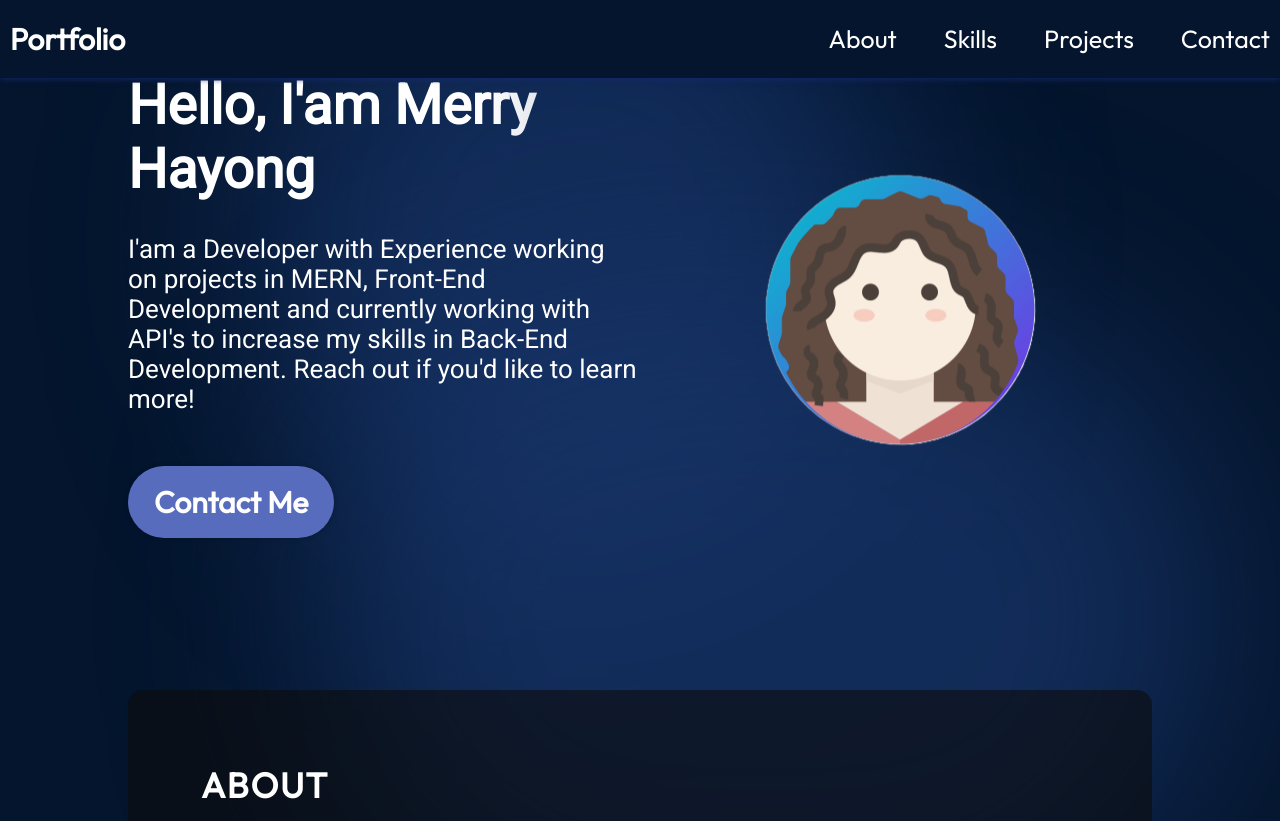
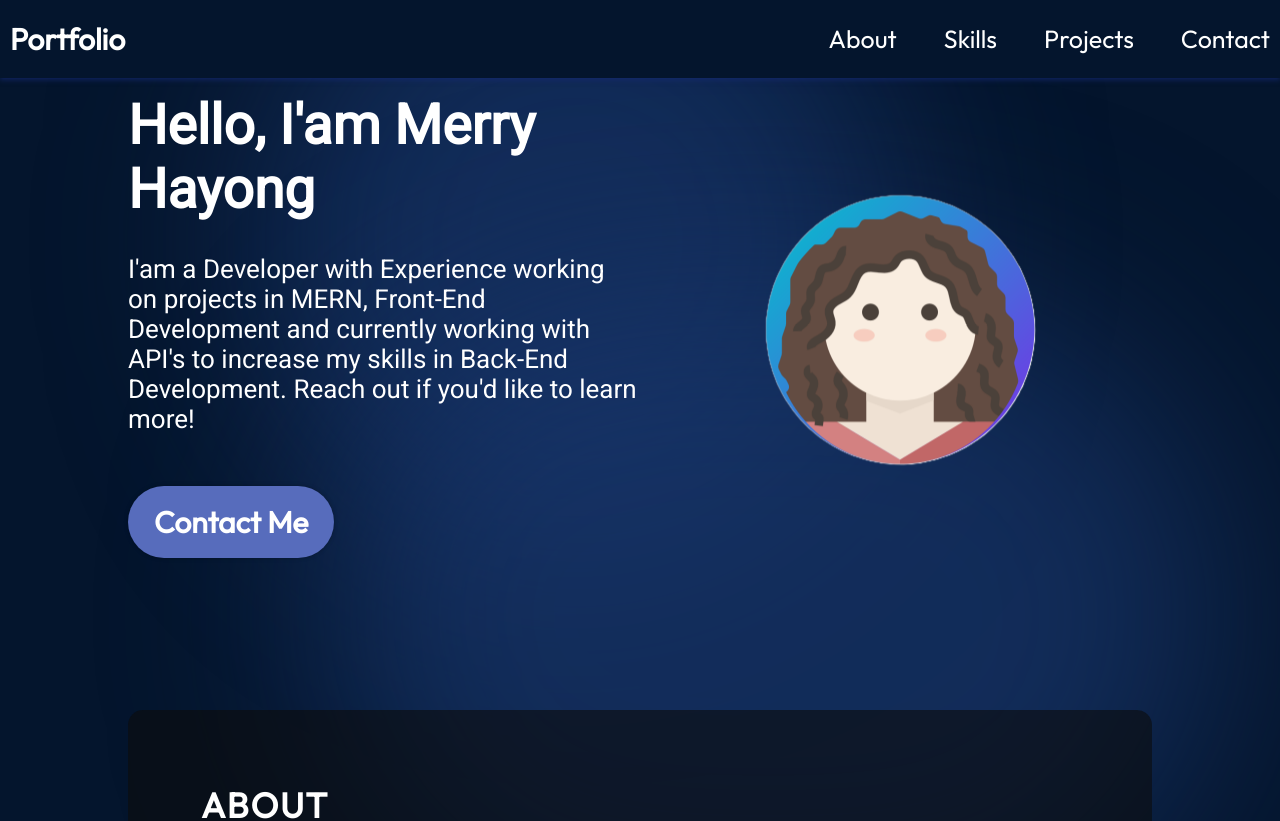
Before and after one commit to MERRY002/Merry_Hayong_Portfolio, a React (Vite) app in the folder MERRY_HAYONG/: page / in a window 1280 px wide. Shown: the top 821 px of the page. Built offline with nearby package versions, Linux system fonts and the light colour scheme.

Commit message:
fixed title of hero

```diff
--- a/MERRY_HAYONG/src/components/Hero/Hero.module.css
+++ b/MERRY_HAYONG/src/components/Hero/Hero.module.css
@@ -6,6 +6,7 @@
     align-items:center;
     justify-content: space-between;
     margin-top: 49px;
+    padding-top: 20px;
     z-index:1;
     margin-left:10%;
     margin-right:10%;
@@ -22,9 +23,6 @@
     font-weight: 900;
     margin-bottom: 33px;
     font-family:var(--font-roboto);
-    background: linear-gradient(90deg, rgba(255,255,255,1)70%, rgba(255,255,255,0)160%);
-    -webkit-text-fill-color: transparent;
-    -webkit-background-clip: text;
 }
 .description{
     font-size: 26px;
```
